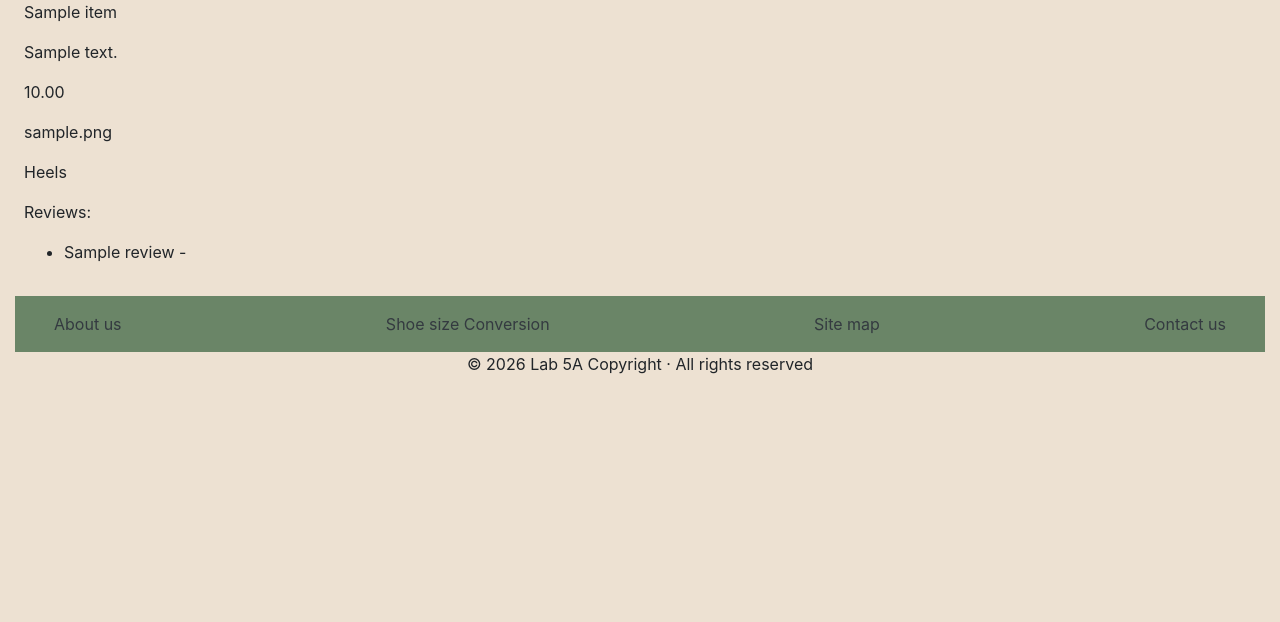
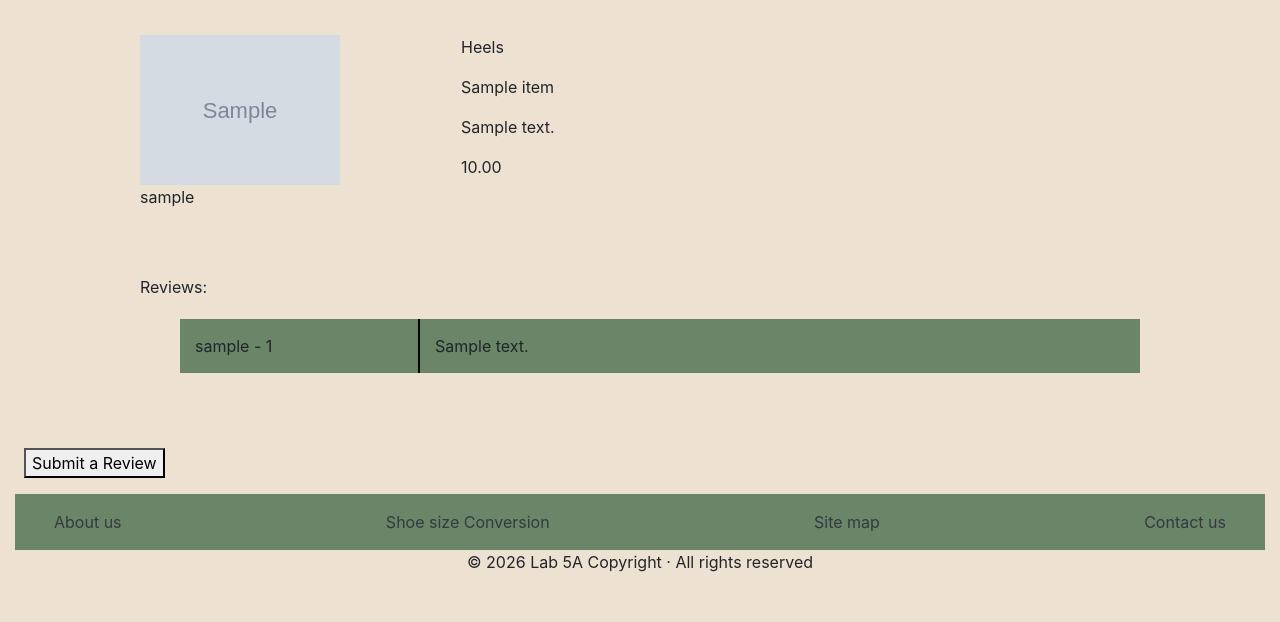
Before and after one commit to flapjack12/shoes4show, a Django app: a page that uses templates/shoes4show/listing.html in a window 1280 px wide. Shown: the part 178-800 px from the top of the page. Run offline with Django 5.2, Linux system fonts and the light colour scheme; a user stored in the database is signed in; tables that the repository leaves empty hold one stand-in row (values such as "Sample post"); grey boxes marked "Sample" are stand-in pictures; some libraries are stand-ins or nearby versions.

Commit message:
reviews core idea done,listing product template progress,review button

```diff
--- a/shoes4show/forms.py
+++ b/shoes4show/forms.py
@@ -39,7 +39,7 @@ class ItemForm(forms.ModelForm):
 class ReviewForm(forms.ModelForm):
     class Meta:
         model = Review
-        exclude = ("item",)
+        fields = ("review_text","rating")
 
 
 class UserForm(UserCreationForm):
--- a/shoes4show/models.py
+++ b/shoes4show/models.py
@@ -54,6 +54,7 @@ class Item(models.Model):
     views = models.IntegerField(default=0)
     slug = models.SlugField(unique=True)
     category = models.CharField(choices=SHOES_CATEGORIES, null=True)
+    uploaded_by = models.ForeignKey(User, on_delete=models.CASCADE, null = True)
 
     def save(self, *args, **kwargs):
         self.slug = slugify(self.name)
@@ -67,13 +68,18 @@ class Item(models.Model):
 
 
 class Review(models.Model):
-    item = models.ForeignKey(Item, on_delete=models.CASCADE)
-    title = models.CharField(max_length=128)
+    item = models.ForeignKey(Item, on_delete=models.CASCADE, related_name = "reviews")
+    user = models.ForeignKey(User, on_delete=models.CASCADE)
+    title = models.CharField(max_length=128, blank=True, null=True)
+    review_text = models.TextField()
+    rating = models.IntegerField(choices=[(i,i) for i in range(1,6)])
+    created_time = models.DateTimeField(auto_now_add=True)
+
     url = models.URLField(default='')
     views = models.IntegerField(default=0)
 
     def __str__(self):
-        return self.title
+        return f"{self.title} ({self.rating})"
 
 
 def user_directory_path(instance,filename):
--- a/shoes4show/views.py
+++ b/shoes4show/views.py
@@ -51,7 +51,7 @@ def show_listing(request, shoe_slug):
 
     try:
         shoe = Item.objects.get(slug=shoe_slug)
-        reviews = Review.objects.filter(item=shoe)
+        reviews = Review.objects.filter(item=shoe).order_by('created_time')
         context_dict["reviews"] = reviews
         context_dict["shoe"] = shoe
         today = timezone.now().date()
@@ -84,6 +84,7 @@ def add_review(request, shoe_slug):
         if form.is_valid():
             review = form.save(commit=False)
             review.item = shoe
+            review.user = request.user
             review.views = 0
             review.save()
             return redirect(
@@ -102,7 +103,12 @@ def add_review(request, shoe_slug):
         "sorting": SORTING_CHOICES,
         "search_context": ["", "none", "none"],
     }
-    return render(request, "shoes4show/add_page.html", context=context_dict)
+    return redirect(
+        reverse(
+            "shoes4show:show_listing",
+            kwargs={"shoe_slug": shoe_slug},
+            )
+        )
 
 
 @login_required
--- a/templates/shoes4show/listing.html
+++ b/templates/shoes4show/listing.html
@@ -2,24 +2,144 @@
 {% load static %}
 
 {% block body_block %}
+
+<style>
+    .listingpage-wrapper{
+        max-width: 1000px;
+        margin:20px auto;
+        padding: 15px 0;
+
+    }
+    .productlisting-flex{
+        display: flex;
+        gap: 30px;
+        align-items: flex-start;
+    }
+    .productlisting-image{
+        max-width: 200px;
+        height: auto;
+        align-items: flex-start;
+    }
+    .productlisting-left{
+        width: 30%;
+    }
+    .productlisting-right{
+        width: 70%;
+    }
+    .review-box{
+        width: 100%;
+        margin: 20px 0;
+        display: flex;
+        background: #6a8567;
+        border: none;
+        margin-bottom: 20px;
+        border-radius:0px;
+        align-items: stretch;
+    }
+    .review-left{
+        width: 25%;
+        border-right: 2px solid black;
+        padding: 15px;
+        font-weight: normal;
+    }
+    .review-right{
+        width: 70%;
+        padding: 15px;
+    }
+</style>
     {% if shoe %}
+        <div class="listingpage-wrapper">
+
+            <div class="productlisting-flex">
+                <div class="productlisting-left">
+                    <img src ="{{ shoe.image.url }}" alt=" {{ shoe.name }}" class="productlisting-image">
+                    <p>{{ shoe.uploaded_by.username }}</p>
+                </div>
+                <div class="productlisting-right">
+                    <p>{{ shoe.get_category_display }}</p>
                     <p>{{ shoe.name }}</p>
                     <p>{{ shoe.description }}</p>
                     <p>{{ shoe.price }}</p>
-        <p>{{ shoe.image }}</p>
-        <p>{{ shoe.get_category_display }}</p>
+                </div>
+                <!-- NEED TO INVLUDE AVG RATINGS-->
+            </div>
+        </div>
 
-
+        <div class="listingpage-wrapper">
         <!-- REVIEWS DISPLAY -->
 	    <p>Reviews:</p>
             {% if reviews %}
                 <ul>
                     {% for review in reviews %}
-                    <li>{{ review.title }} - {{ review.content }}</li>
+                        <div class="review-box">
+                            <div class="review-left">
+                                {{review.user.username}}
+                                - {{ review.rating }}
+                            </div>
+                            <div class="review-right">
+                                {{review.review_text}}
+                            </div>
+                        </div>
                     {% endfor %}
                 </ul>
             {% else %}
                 <p>No reviews yet.</p>
+            {% endif %}
+        </div>
+
+        {% if user.is_authenticated %}
+            <button id="open-review-modal" style="margin-top:20px;">Submit a Review</button>
+
+            <div id="review-modal" style="
+                display:none;
+                position:fixed;
+                top:0; left:0;
+                width:100%; height:100%;
+                background: rgba(0,0,0,0.5);
+                justify-content: center;
+                align-items: center;
+                z-index:1000;">
+
+                <div style="
+                    background: #6a8567;
+                    padding: 20px;
+                    border-radius: 8px;
+                    width:400px;">
+
+                    <form method="POST" action="{% url 'shoes4show:add_review' shoe.slug %}">
+                        {% csrf_token %}
+
+                        <label>Rating</label><br>
+                        <select name="rating" required>
+                            <option value="1">1</option>
+                            <option value="2">2</option>
+                            <option value="3">3</option>
+                            <option value="4">4</option>
+                            <option value="5">5</option>
+
+                        </select><br><br>
+
+                        <label>Your Review:</label><br>
+                        <textarea name="review_text" rows="4" cols="40" required></textarea><br><br>
+                        <button type ="submit">Submit Review</button>
+                        <button type="button" id="close-modal">Close</button>
+                    </form>
+                </div>
+            </div>
+
+            <script>
+            document.addEventListener("DOMContentLoaded", function(){
+                document.getElementById("open-review-modal").onclick = function(){
+                    document.getElementById("review-modal").style.display = "flex";
+                };
+                document.getElementById("close-modal").onclick = function(){
+                    document.getElementById("review-modal").style.display = "none";
+                };
+            });
+            </script>
+
+        {% else %}
+            <p>You have to be logged in to leave a review!</p>
         {% endif %}
 
     {% else %}
```
Also changed, not shown: media/hermione10/profilepic/profile.jpg (added), shoes4show/migrations/0004_review_created_time_review_rating_review_review_text_and_more.py (added), shoes4show/migrations/0005_alter_review_title.py (added), shoes4show/migrations/0006_item_uploaded_by.py (added). Lines whose indentation alone changed are shown as unchanged.
